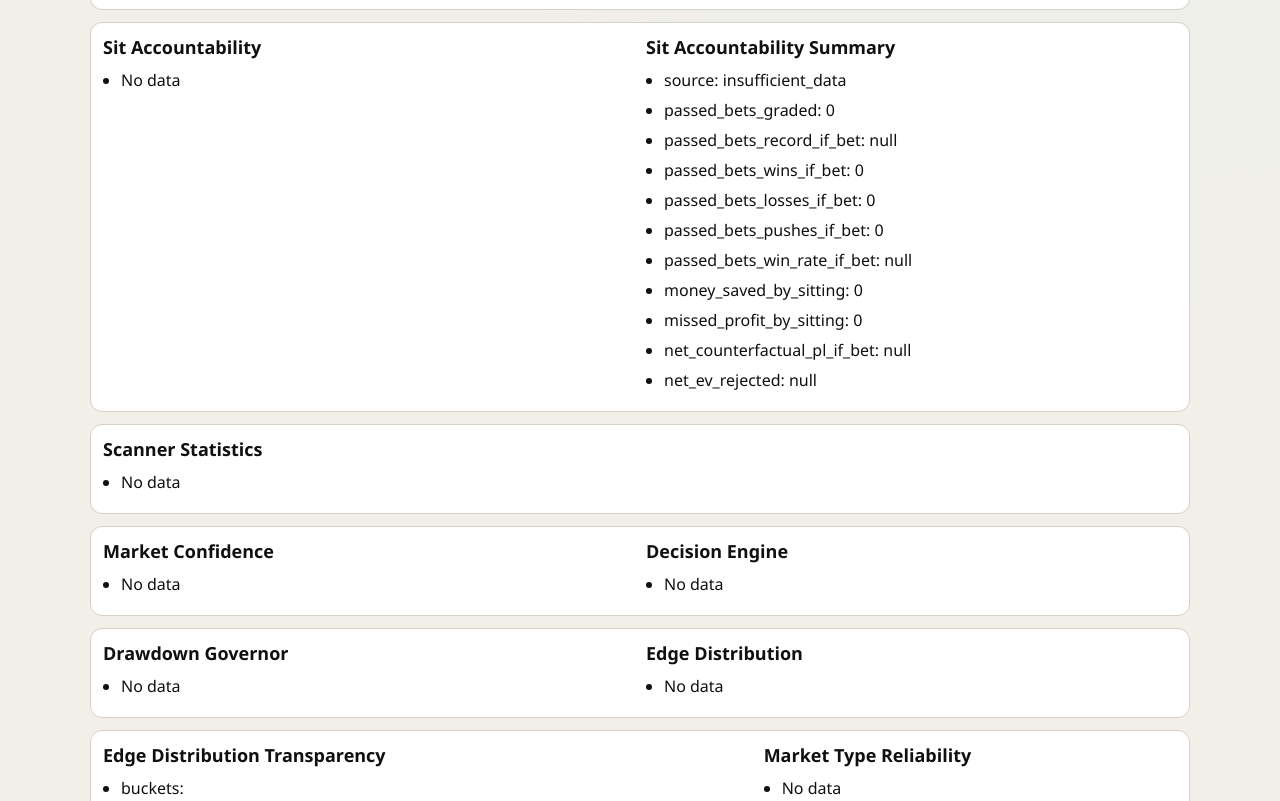
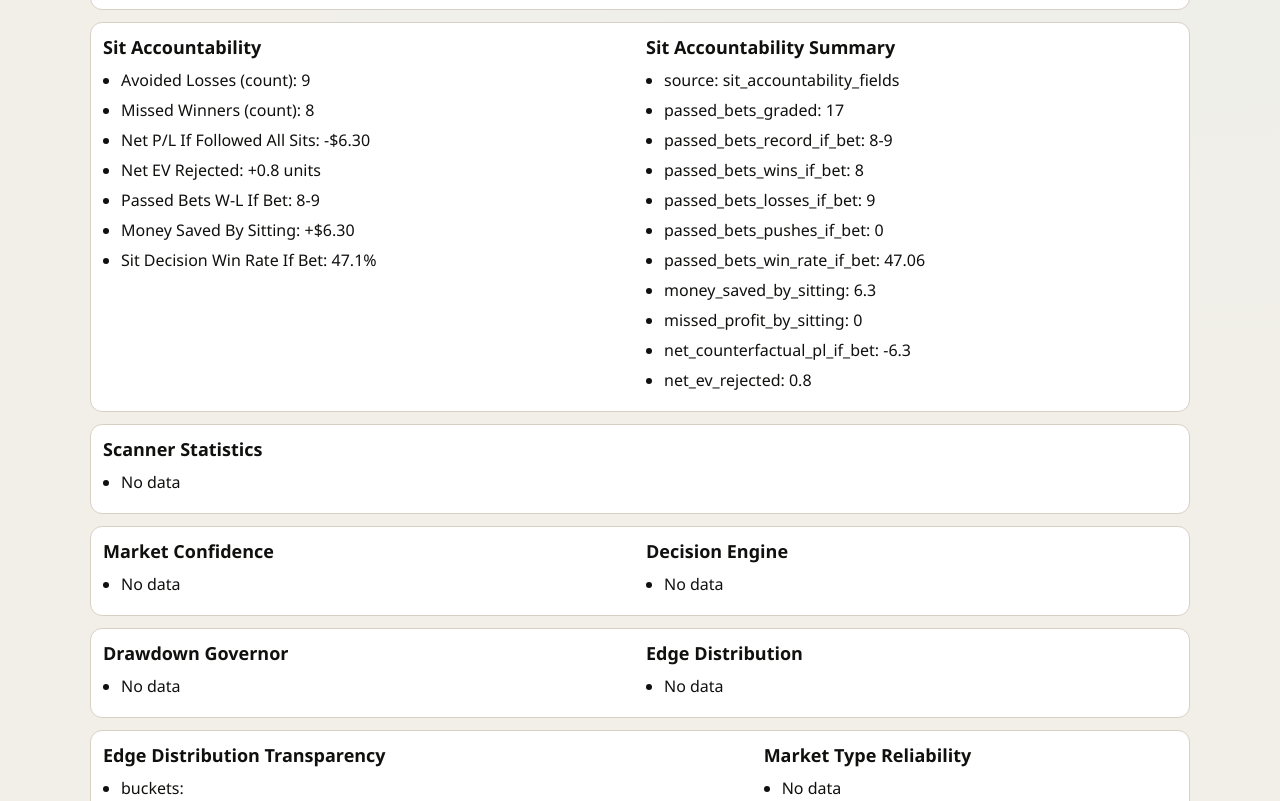
Before and after one commit to BuckNorris0506/tierededge-live-log, a website: page public/standalone.html in a window 1280 px wide. Shown: the part 1431-2232 px from the top of the page. Drawn offline with Linux system fonts and the light colour scheme.

Commit message:
Update live bet log 2026-03-08T17:42:03Z

```diff
--- a/public/standalone.html
+++ b/public/standalone.html
@@ -302,7 +302,7 @@ li {
   </footer>
 
   <script>window.__LIVE_DATA__ = {
-  "generated_at_utc": "2026-03-08T17:41:28.771Z",
+  "generated_at_utc": "2026-03-08T17:42:03.422Z",
   "source_file": "/Users/jaredbuckman/.openclaw/workspace/memory/betting-state.md",
   "schema": "v1.2",
   "last_updated_ct": "2026-03-07 23:00 CT",
@@ -340,7 +340,15 @@ li {
     "exposure_cap_reached": "2",
     "breaker_active": "0"
   },
-  "sit_accountability": {},
+  "sit_accountability": {
+    "Avoided Losses (count)": "9",
+    "Missed Winners (count)": "8",
+    "Net P/L If Followed All Sits": "-$6.30",
+    "Net EV Rejected": "+0.8 units",
+    "Passed Bets W-L If Bet": "8-9",
+    "Money Saved By Sitting": "+$6.30",
+    "Sit Decision Win Rate If Bet": "47.1%"
+  },
   "scanner_statistics": {},
   "market_confidence": {},
   "canonical_decision_engine": {},
@@ -380,17 +388,17 @@ li {
     "final_daily_verdict": "Selective action: 3 bet(s), 6 sit decision(s)."
   },
   "sit_accountability_summary": {
-    "source": "insufficient_data",
-    "passed_bets_graded": 0,
-    "passed_bets_record_if_bet": null,
-    "passed_bets_wins_if_bet": 0,
-    "passed_bets_losses_if_bet": 0,
+    "source": "sit_accountability_fields",
+    "passed_bets_graded": 17,
+    "passed_bets_record_if_bet": "8-9",
+    "passed_bets_wins_if_bet": 8,
+    "passed_bets_losses_if_bet": 9,
     "passed_bets_pushes_if_bet": 0,
-    "passed_bets_win_rate_if_bet": null,
-    "money_saved_by_sitting": 0,
+    "passed_bets_win_rate_if_bet": 47.06,
+    "money_saved_by_sitting": 6.3,
     "missed_profit_by_sitting": 0,
-    "net_counterfactual_pl_if_bet": null,
-    "net_ev_rejected": null
+    "net_counterfactual_pl_if_bet": -6.3,
+    "net_ev_rejected": 0.8
   },
   "edge_distribution_transparency": {
     "buckets": {
@@ -433,7 +441,7 @@ li {
     "positive_clv_rate": 100,
     "avg_clv": 7.36,
     "avg_edge_placed": null,
-    "rejected_ev_total": 0.13,
+    "rejected_ev_total": 0.8,
     "avoided_negative_ev": 0,
     "bet_quality_rate": 100,
     "sit_quality_rate": 83.33,
```
Also changed, not shown: public/data.json (+20 -12 lines).
